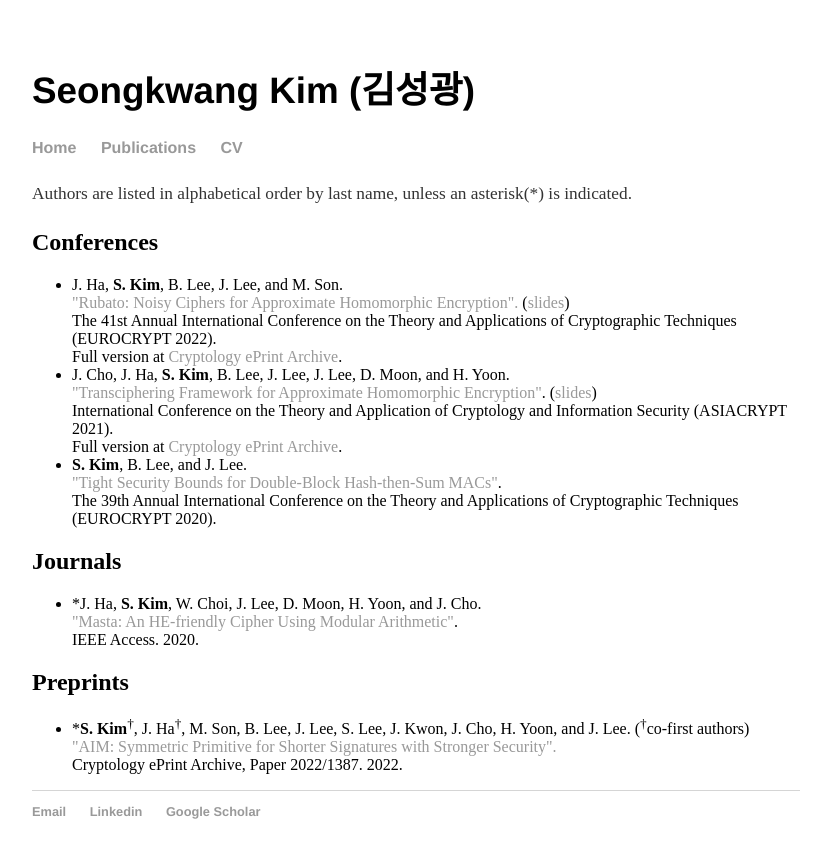
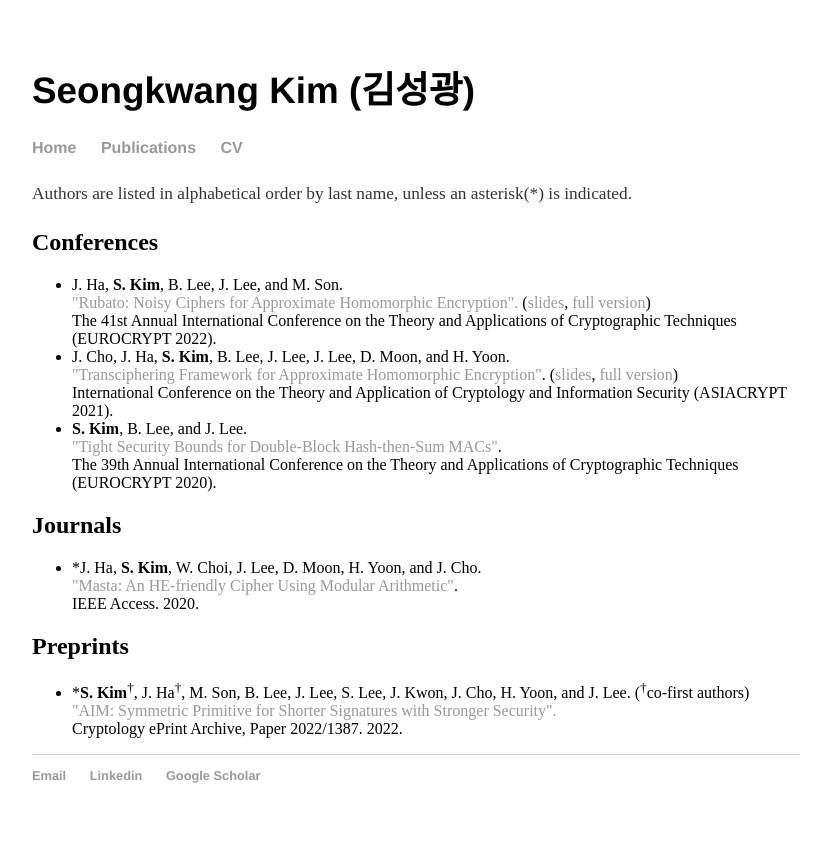
Before and after one commit to sgk1m/sgk1m.github.io, a Jekyll site: the page built from publications.html, in a window 1280 px wide. Shown: the top 858 px of the page, without its empty margins (224-1042 px from the left). Built offline with Jekyll 4.4.1, drawn with Linux system fonts in a browser that asks for light colours.

Commit message:
Update publications.html

```diff
--- a/publications.html
+++ b/publications.html
@@ -8,15 +8,15 @@
 	<ul>
 		<li>J. Ha, <b>S. Kim</b>, B. Lee, J. Lee, and M. Son. <br>
 			<a href="https://link.springer.com/chapter/10.1007/978-3-031-06944-4_20">"Rubato: Noisy Ciphers for Approximate Homomorphic Encryption". </a>
-			(<a href="https://iacr.org/submit/files/slides/2022/eurocrypt/eurocrypt2022/256/slides.pdf">slides</a>)<br>
+			(<a href="https://iacr.org/submit/files/slides/2022/eurocrypt/eurocrypt2022/256/slides.pdf">slides</a>,
+			<a href="https://eprint.iacr.org/2022/537">full version</a>)<br>
 			The 41st Annual International Conference on the Theory and Applications of Cryptographic Techniques (EUROCRYPT 2022). <br>
-			Full version at <a href="https://eprint.iacr.org/2022/537">Cryptology ePrint Archive</a>.
 		</li>
 		<li>J. Cho, J. Ha, <b>S. Kim</b>, B. Lee, J. Lee, J. Lee, D. Moon, and H. Yoon. <br>
 			<a href="https://link.springer.com/chapter/10.1007/978-3-030-92078-4_22">"Transciphering Framework for Approximate Homomorphic Encryption"</a>.
-			(<a href="https://iacr.org/submit/files/slides/2021/asiacrypt/asiacrypt2021/191/slides.pdf">slides</a>)<br>
+			(<a href="https://iacr.org/submit/files/slides/2021/asiacrypt/asiacrypt2021/191/slides.pdf">slides</a>,
+			<a href="https://eprint.iacr.org/2020/1335">full version</a>)<br>
 			International Conference on the Theory and Application of Cryptology and Information Security (ASIACRYPT 2021). <br>
-			Full version at <a href="https://eprint.iacr.org/2020/1335">Cryptology ePrint Archive</a>.
 		</li>
 		<li><b>S. Kim</b>, B. Lee, and J. Lee. <br>
 			<a href="https://link.springer.com/chapter/10.1007/978-3-030-45721-1_16">"Tight Security Bounds for Double-Block Hash-then-Sum MACs"</a>. <br>
```
